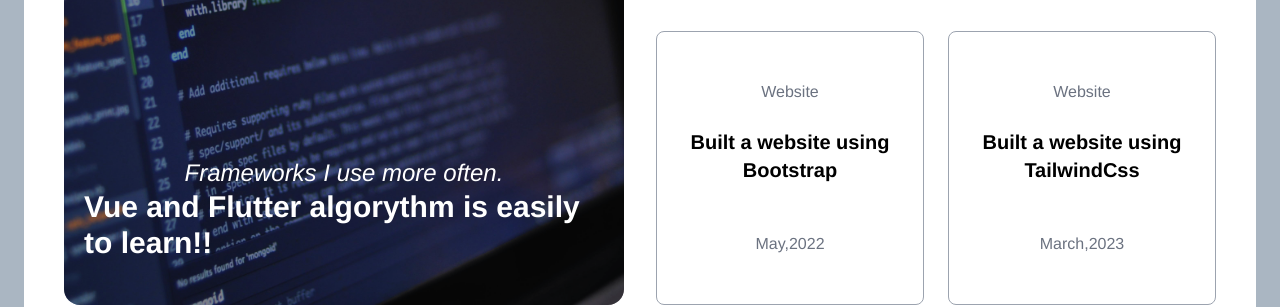
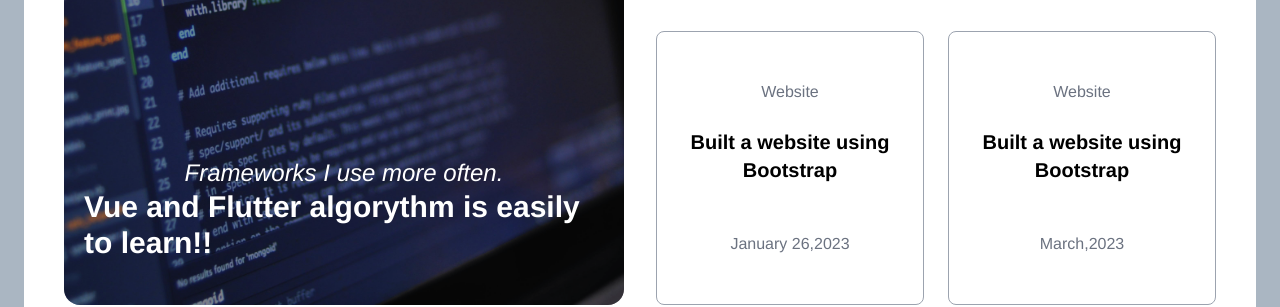
Before and after one commit to Bonnahjohn/julia, a Vue app: page / in a window 1280 px wide. Shown: the part 5140-5447 px from the top of the page. Built offline with nearby package versions, Linux system fonts and the light colour scheme.

Commit message:
changes have made in the site

```diff
--- a/src/views/TestimonialFile.vue
+++ b/src/views/TestimonialFile.vue
@@ -40,7 +40,7 @@
 <!-- mmmmmmmmmmmmmmmmmmmmmmmmmmm
    second blog
     mmmmmmmmmmmmmmmmmmmmmm -->
-    <a href="https://quickfixer.vercel.app/" target="_blank" rel="noopener noreferrer">
+    <a href="https://yie.netlify.app/" target="_blank" rel="noopener noreferrer">
   <div class="border border-gray-400 rounded-lg py-12 h-full text-center hover:bg-slate-200 cursor-pointer">
   <p class="text-gray-500">Website</p>
   <br>
@@ -55,7 +55,7 @@
 <!-- mmmmmmmmmmmmmmmmmmmmmmmmmmm
    third blog
     mmmmmmmmmmmmmmmmmmmmmm -->
-    <a href="https://quickfixer.vercel.app/" target="_blank" rel="noopener noreferrer">
+    <a href="https://utmost.netlify.app/" target="_blank" rel="noopener noreferrer">
   <div class="border border-gray-400 rounded-lg py-12 h-full text-center hover:bg-slate-200 cursor-pointer">
   <p class="text-gray-500">Website</p>
   <br>
@@ -63,18 +63,18 @@
 
   <br>
   <br>
-  <p class="text-gray-500">May,2022</p>
+  <p class="text-gray-500">January 26,2023</p>
 </div>
 </a>
 
 <!-- mmmmmmmmmmmmmmmmmmmmmmmmmmm
    fourth blog
     mmmmmmmmmmmmmmmmmmmmmm -->
-    <a href="https://quickfixer.vercel.app/" target="_blank" rel="noopener noreferrer">
+    <a href="https://app.netlify.com/sites/magiks/" target="_blank" rel="noopener noreferrer">
   <div class="border border-gray-400 rounded-lg py-12 h-full text-center hover:bg-slate-200 cursor-pointer">
   <p class="text-gray-500">Website</p>
   <br>
-  <h4 class="font-bold text-xl ">Built a website using TailwindCss </h4>
+  <h4 class="font-bold text-xl ">Built a website using Bootstrap </h4>
 
   <br>
   <br>
```
